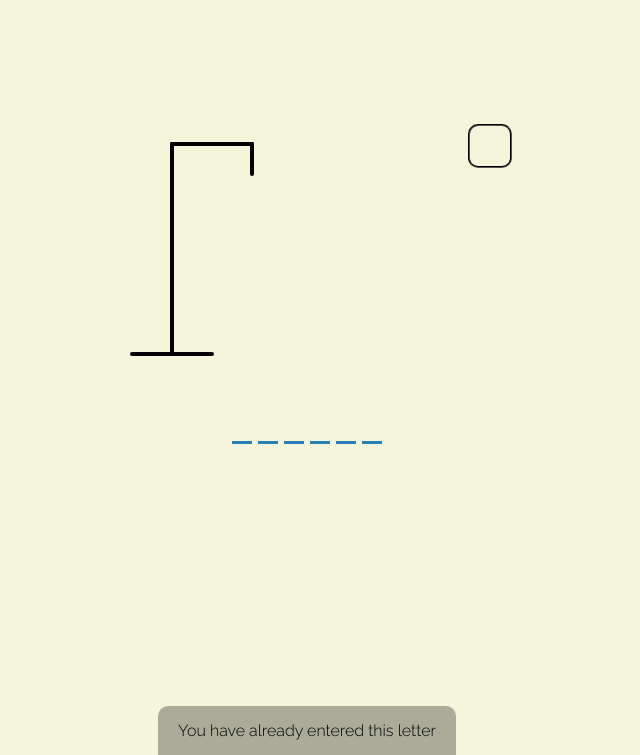
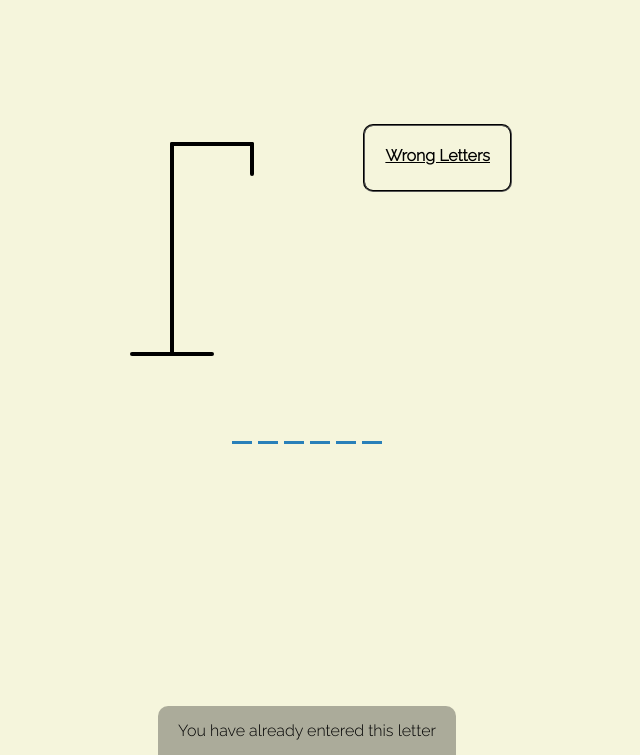
Before and after one commit to geraldng1407/HangMan, a plain HTML site: page index.html in a window 1280 px wide. Shown: the part 95-850 px from the top of the page, without its empty margins (333-973 px from the left). Drawn offline with Linux system fonts and the light colour scheme.

Commit message:
making the title wrong letter permanent

```diff
--- a/index.html
+++ b/index.html
@@ -40,6 +40,7 @@
             </svg>
 
             <div class="wrong-letters-container">
+                <p>Wrong Letters</p>
                 <div id="wrong-letters"></div>
             </div>
             <div class="word" id="word"></div>
```
